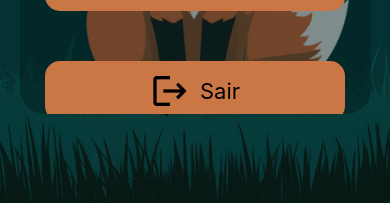
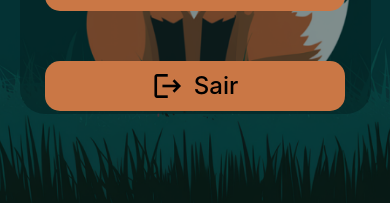
Before and after one commit to kirakman/CyberFox, a React Native app: screen /Perfil in a window 390 px wide. Shown: the part 530-733 px from the top of the page. Built offline with nearby package versions, Linux system fonts and the light colour scheme.

Commit message:
Manual (dev-wendell): BotaoSair

```diff
--- a/components/botaoSair/BotaoSair.js
+++ b/components/botaoSair/BotaoSair.js
@@ -10,7 +10,7 @@ const BotaoSair = ({onPress}) =>{
       <TouchableOpacity style={styles.containerSair}
       onPress={onPress}
       >
-        <MaterialIcons name="logout" size={40} color="black" />
+        <MaterialIcons name="logout" size={32} color="black" />
         <Text style={styles.textoBotaoSair}>Sair</Text>
       </TouchableOpacity>
     );
@@ -20,7 +20,7 @@ const styles = StyleSheet.create({
    containerSair:{
     backgroundColor: "#CA7745",
     width: 300,
-    height: 60,
+    height: 50,
     justifyContent: "center",
     alignItems: "center",
     borderRadius: 15,
@@ -30,7 +30,8 @@ const styles = StyleSheet.create({
    },
     textoBotaoSair:{
         color: "#000000",
-        fontSize: 22,
+        fontSize: 24,
+        fontWeight: "500"
     }
 })
 export default BotaoSair;
```
